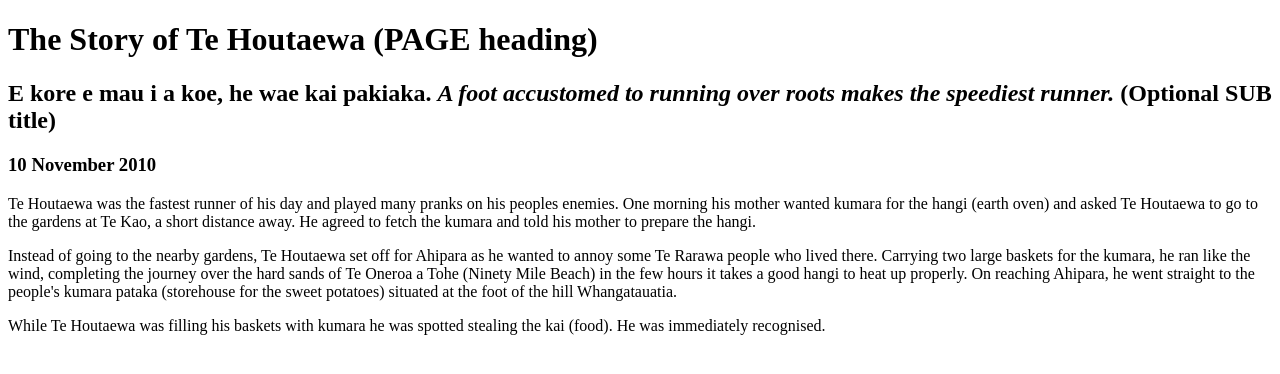
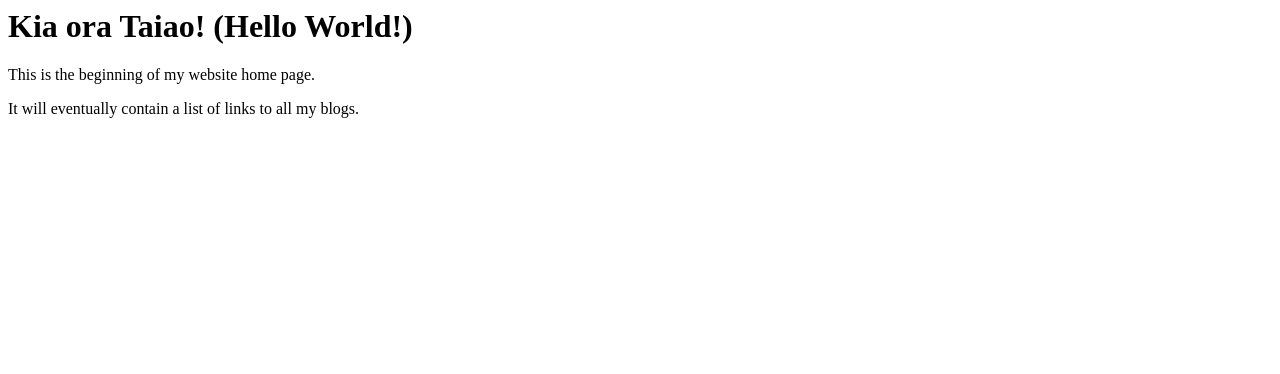
Before and after one commit to mariano-zeppa/mariano-zeppa.github.io, a plain HTML site: page index.html in a window 1280 px wide. Drawn offline with Linux system fonts and the light colour scheme.

Commit message:
Add index.html

```diff
--- a/index.html
+++ b/index.html
@@ -1,28 +1,9 @@
-
-  <!DOCTYPE html>
 <html>
   <head>
-    <title>Stories and Legends (PAGE title) </title>
-    <meta charset="UTF-8">
-    <link href="your-stylesheet-link-here.css" rel="stylesheet" type="text/css">
-  </head>
-
+    <title>My blog</title>
   <body>
-    <h1>The Story of Te Houtaewa (PAGE heading)</h1>
-    <h2>E kore e mau i a koe, he wae kai pakiaka. <em>A foot accustomed to running over roots makes the speediest runner.</em> (Optional SUB title) </h2>
-    <h3>10 November 2010</h3>
-
-    <p>
-      Te Houtaewa was the fastest runner of his day and played many pranks on his peoples enemies. One morning his mother wanted kumara for the hangi (earth oven) and asked Te Houtaewa to go to the gardens at Te Kao, a short distance away. He agreed to fetch the kumara and told his mother to prepare the hangi.
-    </p>
-    <p>
-      Instead of going to the nearby gardens, Te Houtaewa set off for Ahipara as he wanted to annoy some Te Rarawa people who lived there. Carrying two large baskets for the kumara, he ran like the wind, completing the journey over the hard sands of Te Oneroa a Tohe (Ninety Mile Beach) in the few hours it takes a good hangi to heat up properly. On reaching Ahipara, he went straight to the people's kumara pataka (storehouse for the sweet potatoes) situated at the foot of the hill Whangatauatia.
-    </p>
-    <p>
-      While Te Houtaewa was filling his baskets with kumara he was spotted stealing the kai (food). He was immediately recognised.
-    </p>
-
-    <!-- this is a comment. -->
-
+    <h1>Kia ora Taiao! (Hello World!)</h1>
+    <p> This is the beginning of my website home page.</p>
+    <p> It will eventually contain a list of links to all my blogs. </p>
   </body>
 </html>
```
